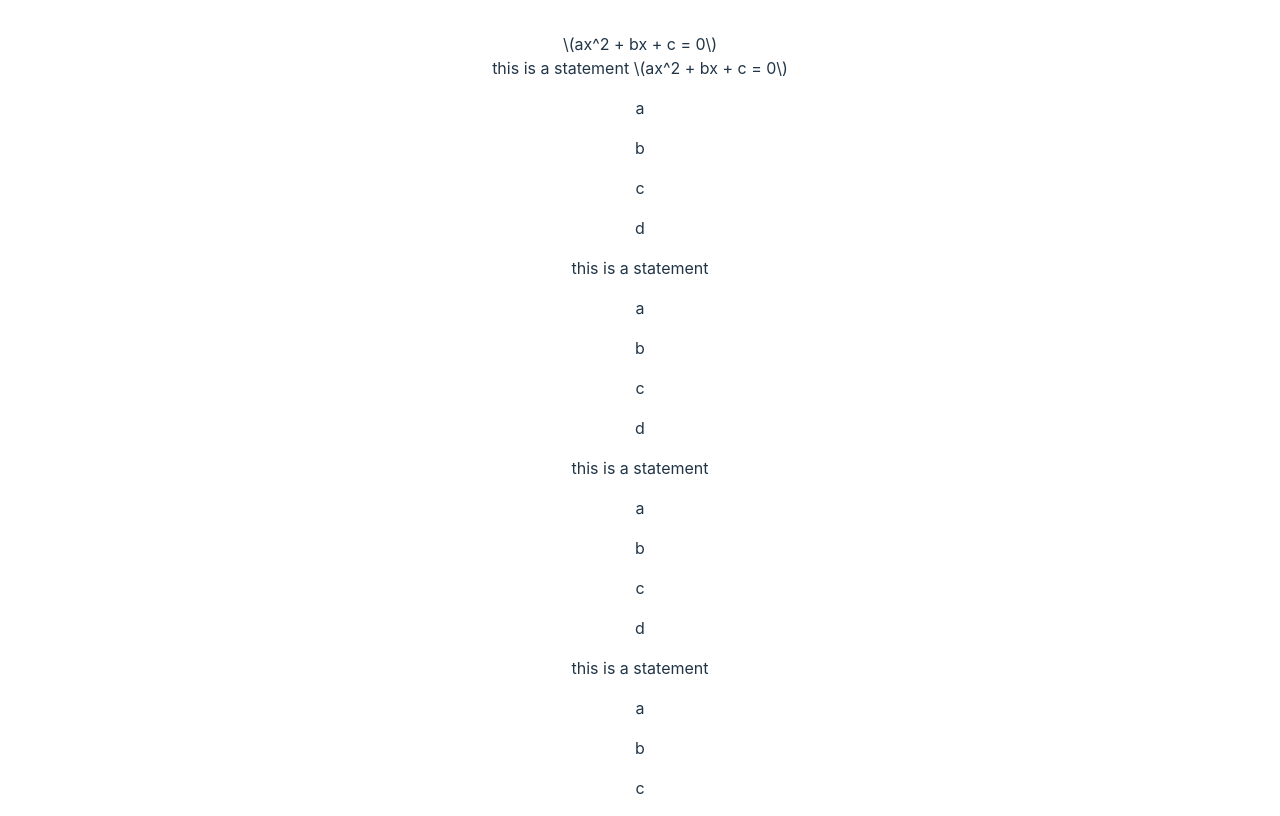
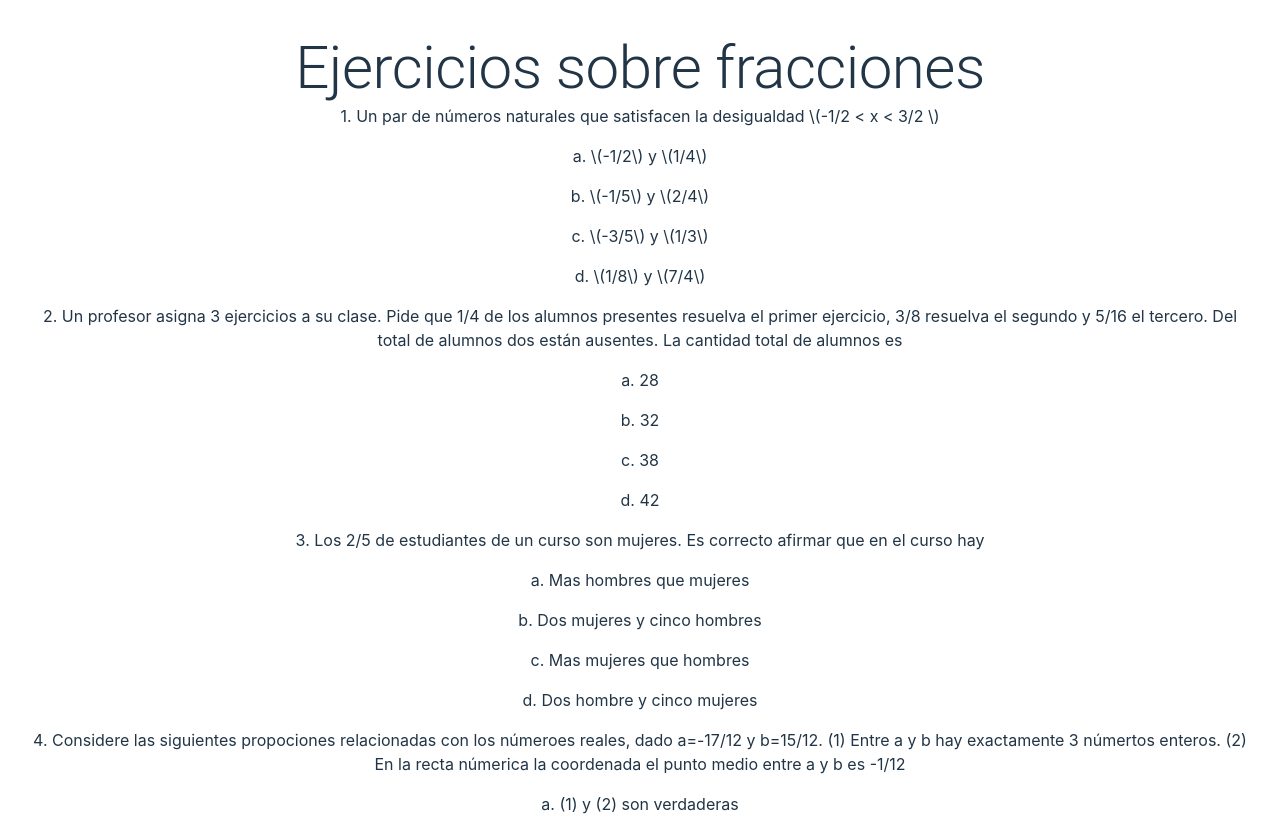
Before and after one commit to brayanlopez/questionapp, a React (Vite) app: page / in a window 1280 px wide. Shown: the top 816 px of the page. Built offline with nearby package versions, Linux system fonts and the light colour scheme.

Commit message:
add questions about fractions

```diff
--- a/mocks/questions.json
+++ b/mocks/questions.json
@@ -1,37 +1,60 @@
-[
 {
-    "statement": "this is a statement \\(ax^2 + bx + c = 0\\)",
+  "title": "Ejercicios sobre fracciones",
+  "questions": [
+    {
+      "statement": "Un par de números naturales que satisfacen la desigualdad \\(-1/2 < x < 3/2 \\)",
       "type": "Multiple",
-    "options": ["a", "b", "c", "d"],
+      "options": [
+        "a. \\(-1/2\\) y \\(1/4\\)",
+        "b. \\(-1/5\\) y \\(2/4\\)",
+        "c. \\(-3/5\\) y \\(1/3\\)",
+        "d. \\(1/8\\) y \\(7/4\\)"
+      ],
+      "correct_answer": "b",
+      "explanation": "Si se grafican las diferentes opciones de respuesta en la recta numérica, se observa facilmente que solo los números de la opción b cumplen la desigualdad."
+    },
+    {
+      "statement": "Un profesor asigna 3 ejercicios a su clase. Pide que 1/4 de los alumnos presentes resuelva el primer ejercicio, 3/8 resuelva el segundo y 5/16 el tercero. Del total de alumnos dos están ausentes. La cantidad total de alumnos es",
+      "type": "Multiple",
+      "options": ["a. 28", "b. 32", "c. 38", "d. 42"],
       "correct_answer": "b",
       "explanation": "this is a test for explanation"
     },
     {
-    "statement": "this is a statement",
+      "statement": "Los 2/5 de estudiantes de un curso son mujeres. Es correcto afirmar que en el curso hay",
       "type": "Multiple",
-    "options": ["a", "b", "c", "d"],
-    "correct_answer": "b",
+      "options": [
+        "a. Mas hombres que mujeres",
+        "b. Dos mujeres y cinco hombres",
+        "c. Mas mujeres que hombres",
+        "d. Dos hombre y cinco mujeres"
+      ],
+      "correct_answer": "a",
       "explanation": "this is a test for explanation"
     },
     {
-    "statement": "this is a statement",
+      "statement": "Considere las siguientes propociones relacionadas con los númeroes reales, dado a=-17/12 y b=15/12. \n (1) Entre a y b hay exactamente 3 númertos enteros. \n (2) En la recta númerica la coordenada el punto medio entre a y b es -1/12",
       "type": "Multiple",
-    "options": ["a", "b", "c", "d"],
-    "correct_answer": "b",
+      "options": [
+        "a. (1) y (2) son verdaderas",
+        "b. (1) y (2) son falsas",
+        "c. (1) es falsa y (2) es verdadera",
+        "d. (1) es verdadera y (2) es falsa"
+      ],
+      "correct_answer": "a",
       "explanation": "this is a test for explanation"
     },
     {
-    "statement": "this is a statement",
+      "statement": "El orden correcto de menor a mayor de los numeros 7/3, 17/7 y 2.35 es",
       "type": "Multiple",
-    "options": ["a", "b", "c", "d"],
-    "correct_answer": "b",
-    "explanation": "this is a test for explanation"
-  },
-  {
-    "statement": "this is a statement",
-    "type": "Multiple",
-    "options": ["a", "b", "c", "d"],
-    "correct_answer": "b",
+      "options": [
+        "a. \\( 7/3 < 2.35 < 17/7\\)",
+        "b. \\( 2.35 < 7/3 < 17/7\\)",
+        "c. \\( 7/3 < 17/7 < 2.35\\)",
+        "d. \\( 17/7 < 7/3 < 2.35\\)"
+      ],
+      "correct_answer": "a",
       "explanation": "this is a test for explanation"
     }
   ]
+}
--- a/src/App.jsx
+++ b/src/App.jsx
@@ -1,22 +1,18 @@
-import { useEffect, useState } from "react";
-import reactLogo from "./assets/react.svg";
-import viteLogo from "/vite.svg";
 import "./App.css";
+import QuestionComponent from "./components/Question.component";
 import questions from "../mocks/questions.json";
-import QuestionComponent from "./components/Question.component";
+import { Typography } from "@mui/material";
 
 function App() {
-  const [count, setCount] = useState(0);
-
-  useEffect(() => {
-    console.log(questions);
-  }, []);
-
   return (
     <>
-      \(ax^2 + bx + c = 0\)
-      {questions.map((question, index) => (
-        <QuestionComponent key={`key-${index}`} question={question} />
+      <Typography variant="h2">{questions.title}</Typography>
+      {questions.questions.map((question, index) => (
+        <QuestionComponent
+          key={`key-${index}`}
+          question={question}
+          index={index + 1}
+        />
       ))}
       {/* <div>
         <a href="https://vitejs.dev" target="_blank" rel="noreferrer">
--- a/src/components/Question.component.jsx
+++ b/src/components/Question.component.jsx
@@ -1,7 +1,7 @@
-const QuestionComponent = ({ question }) => {
+const QuestionComponent = ({ question, index }) => {
   return (
     <div>
-      {question.statement}
+      {index}. {question.statement}
       {question.options.map((option, i) => (
         <p key={i}>{option}</p>
       ))}
```
Lines whose indentation alone changed are shown as unchanged.
